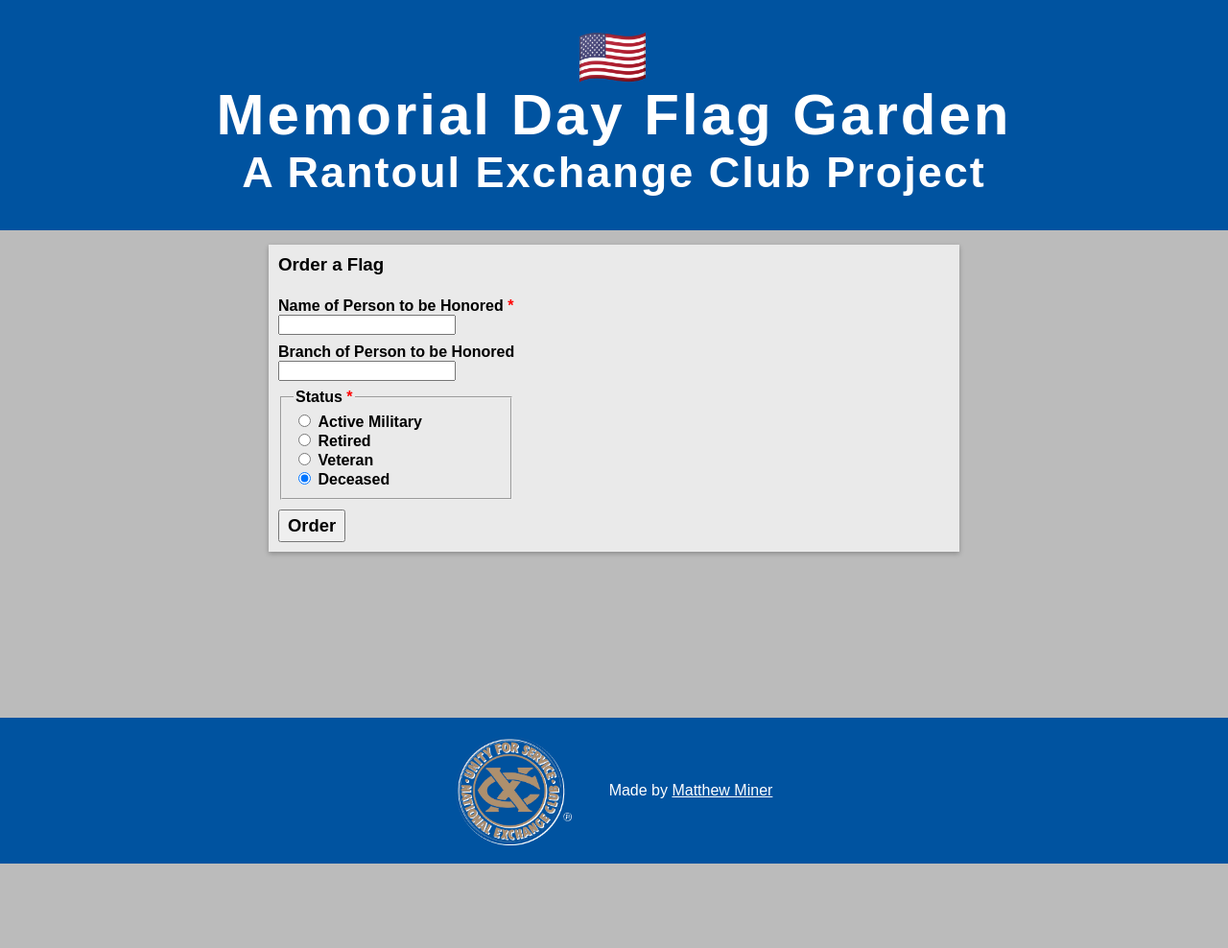
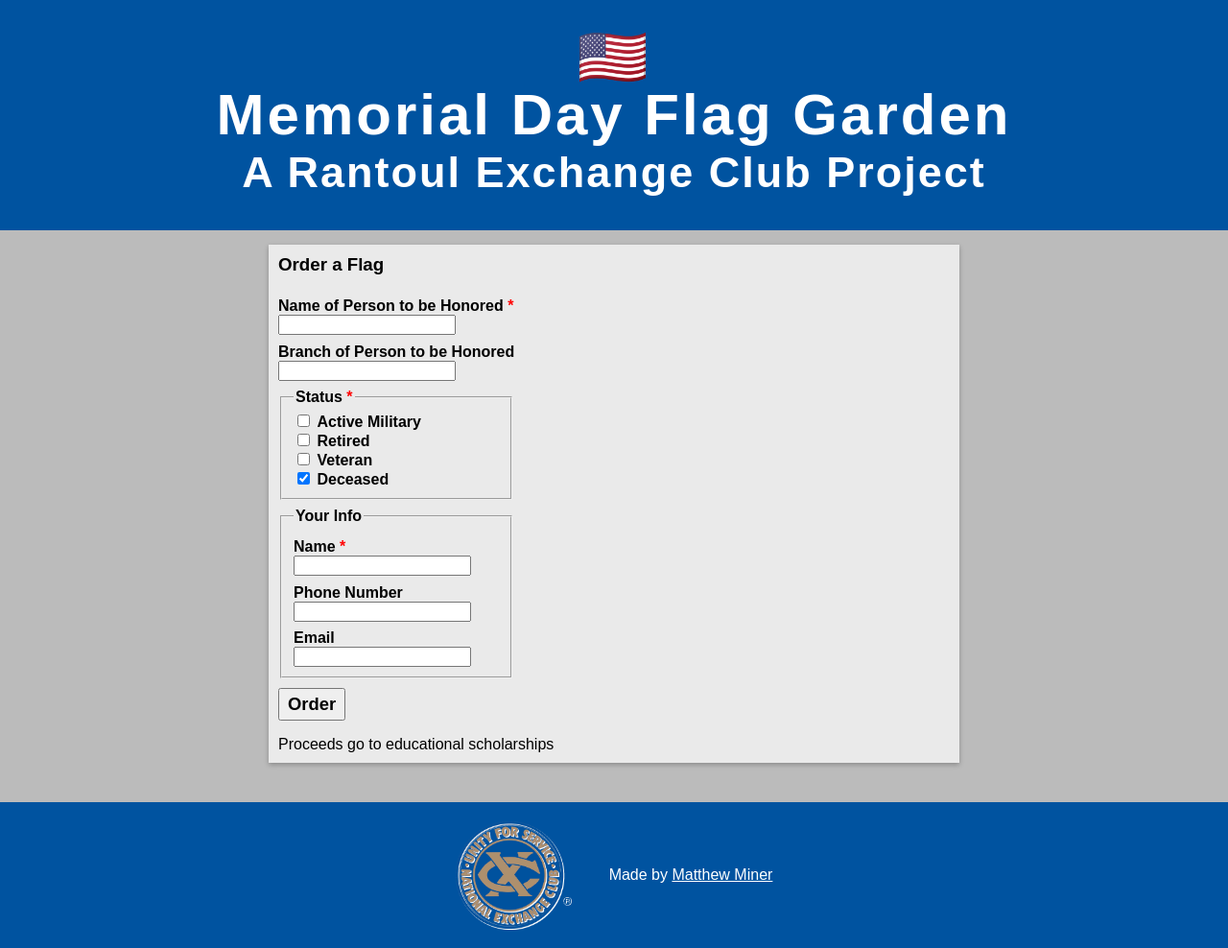
Before and after one commit to mminer237/rantoul-exchange-club-flag-garden, a Jekyll site: the page built from index.html, in a window 1280 px wide. Shown: the whole page at 96% size. Built offline with Jekyll 4.4.1, drawn with Linux system fonts in a browser that asks for light colours; before the commit the page ends 900 px from its top, so only the background shows below that.

Commit message:
Complete form

```diff
--- a/css/style.scss
+++ b/css/style.scss
@@ -124,7 +124,7 @@
 	color: var(--link-hover-color);
 }
 form {
-	> * {
+	> *, .break > * {
 		display: block;
 	}
 	label, legend, button[type=submit] {
--- a/index.html
+++ b/index.html
@@ -1,35 +1,46 @@
 ---
 layout: default
-scripts:
-  - /js/script.js
 ---
 
 <section>
 	<h3>Order a Flag</h2>
-	<form netlify>
-		<label for="name" class="required">Name of Person to be Honored</label>
-		<input type="text" id="name" required>
+	<form
+		action="/success"
+		data-netlify="true"
+	>
+		<label for="honoree-name" class="required">Name of Person to be Honored</label>
+		<input type="text" id="honoree-name" name="honoree-name" required>
 		<label for="branch">Branch of Person to be Honored</label>
-		<input type="text" id="branch">
+		<input type="text" id="branch" name="branch">
 		<fieldset>
 			<legend class="required">Status</legend>
 			<div>
-				<input type="radio" name="status" id="active" value="active" required>
+				<input type="checkbox" name="active" id="active" value="active">
 				<label for="active">Active Military</label>
 			</div>
 			<div>
-				<input type="radio" name="status" id="retired" value="retired" required>
+				<input type="checkbox" name="retired" id="retired" value="retired">
 				<label for="retired">Retired</label>
 			</div>
 			<div>
-				<input type="radio" name="status" id="veteran" value="veteran" required>
+				<input type="checkbox" name="veteran" id="veteran" value="veteran">
 				<label for="veteran">Veteran</label>
 			</div>
 			<div>
-				<input type="radio" name="status" id="deceased" value="deceased" required checked>
+				<input type="checkbox" name="deceased" id="deceased" value="deceased" checked>
 				<label for="deceased">Deceased</label>
 			</div>
 		</fieldset>
+		<fieldset class="break">
+			<legend>Your Info</legend>
+			<label for="customer-name" class="required">Name</label>
+			<input type="text" id="customer-name" name="customer-name" required>
+			<label for="phone-number">Phone Number</label>
+			<input type="tel" id="phone-number" name="phone-number">
+			<label for="customer-email">Email</label>
+			<input type="email" id="customer-email" name="customer-email">
+		</fieldset>
 		<button type="submit">Order</button>
 	</form>
+	<p>Proceeds go to educational scholarships</p>
 </section>
--- /dev/null
+++ b/js/redirect-to-payment.js
@@ -0,0 +1,3 @@
+"use strict";
+
+window.open("https://buy.stripe.com/8wM15D0jy49V5qM000", "_blank");
```
Also changed, not shown: _pages/success.html (added, +12 -0 lines).
